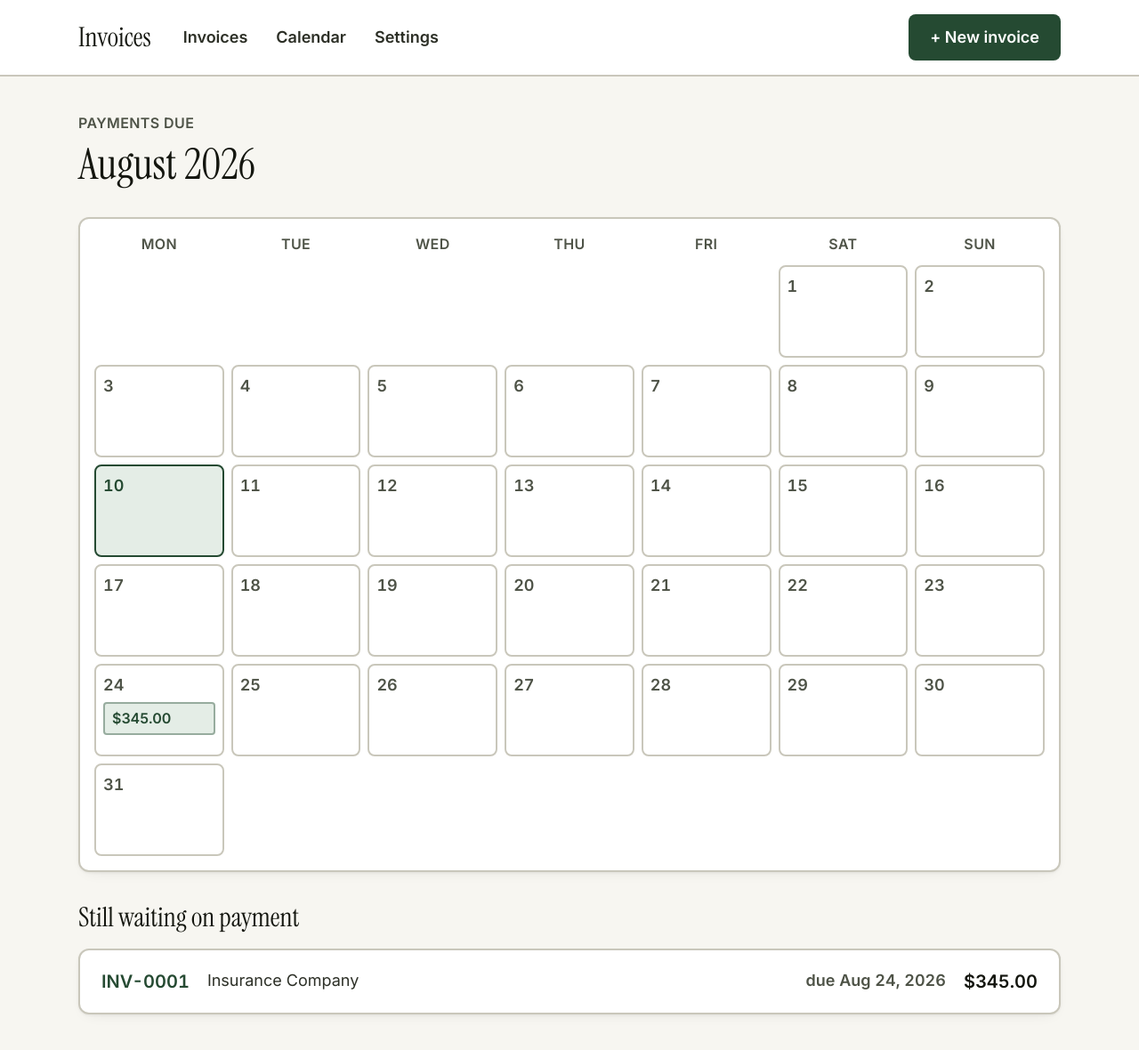
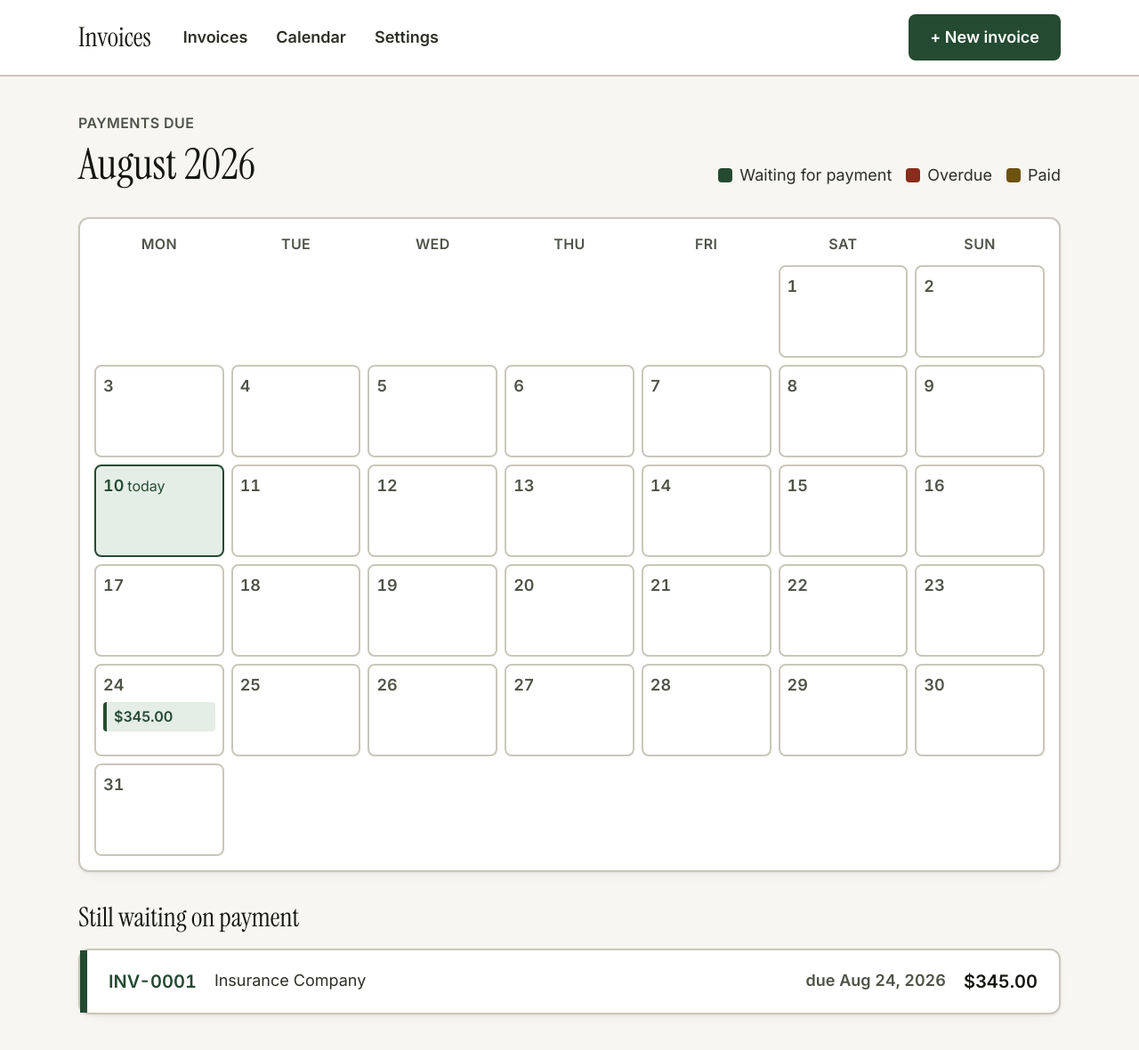
Before and after one commit to SacredRebel/invoice-template, a Next.js app: page /calendar in a window 1280 px wide. Shown: the whole page at 89% size. Built offline with nearby package versions, Linux system fonts and the light colour scheme.

Commit message:
polish: consistent status colours + accent bars

```diff
--- a/app/calendar/page.tsx
+++ b/app/calendar/page.tsx
@@ -1,10 +1,11 @@
 import Link from "next/link";
 import { getInvoices, getBusiness } from "@/lib/data";
 import { money, prettyDate, todayISO, isOverdue } from "@/lib/format";
-import { total } from "@/lib/types";
+import { balanceDue } from "@/lib/types";
 
 export const dynamic = "force-dynamic";
 const DAYS = ["Mon", "Tue", "Wed", "Thu", "Fri", "Sat", "Sun"];
+const owed = (i: any) => balanceDue(i.items, i.taxRate, i.discount, i.depositPaid);
 
 export default async function CalendarPage() {
   const [invoices, business] = await Promise.all([getInvoices(), getBusiness()]);
@@ -23,13 +24,28 @@ export default async function CalendarPage() {
     .filter((i) => i.status !== "paid" && i.status !== "draft")
     .sort((a, b) => a.dueDate.localeCompare(b.dueDate));
 
+  const key = [
+    { c: "bg-green", l: "Waiting for payment" },
+    { c: "bg-red",   l: "Overdue" },
+    { c: "bg-gold",  l: "Paid" },
+  ];
+
   return (
     <div className="space-y-8">
+      <div className="flex flex-wrap items-end justify-between gap-4">
         <div>
           <p className="label">Payments due</p>
           <h1 className="mt-2 font-display text-4xl text-ink">
             {first.toLocaleDateString("en-US", { month: "long", year: "numeric", timeZone: "UTC" })}
           </h1>
+        </div>
+        <ul className="flex flex-wrap gap-4">
+          {key.map((k) => (
+            <li key={k.l} className="flex items-center gap-2 text-base text-body">
+              <span className={`h-4 w-4 rounded ${k.c}`} aria-hidden />{k.l}
+            </li>
+          ))}
+        </ul>
       </div>
 
       <div className="panel overflow-x-auto p-4">
@@ -44,15 +60,17 @@ export default async function CalendarPage() {
             return (
               <div key={iso} className={`min-h-[104px] rounded-lg border-2 p-2
                 ${isToday ? "border-green bg-mint" : "border-line bg-card"}`}>
-                <div className={`tnum text-base font-semibold ${isToday ? "text-green" : "text-soft"}`}>{day}</div>
+                <div className={`tnum text-base font-semibold ${isToday ? "text-green" : "text-soft"}`}>
+                  {day}{isToday && <span className="ml-1 text-sm font-normal">today</span>}
+                </div>
                 <div className="mt-1 space-y-1">
                   {due.map((inv) => (
                     <Link key={inv.id} href={`/invoices/${inv.id}`}
-                          className={`block truncate rounded border-2 px-2 py-1 text-sm font-semibold
-                            ${inv.status === "paid" ? "border-gold/40 bg-gold2 text-gold"
-                              : isOverdue(inv.dueDate, inv.status) ? "border-red/40 bg-red2 text-red"
-                              : "border-green/40 bg-mint text-green"}`}>
-                      {money(total(inv.items, inv.taxRate), cur)}
+                          className={`block truncate rounded border-l-4 px-2 py-1 text-sm font-semibold
+                            ${inv.status === "paid" ? "border-l-gold bg-gold2 text-gold"
+                              : isOverdue(inv.dueDate, inv.status) ? "border-l-red bg-red2 text-red"
+                              : "border-l-green bg-mint text-green"}`}>
+                      {money(owed(inv), cur)}
                     </Link>
                   ))}
                 </div>
@@ -68,20 +86,21 @@ export default async function CalendarPage() {
           <p className="panel p-7 text-lg text-body">Everything is paid.</p>
         ) : (
           <div className="panel divide-y-2 divide-line">
-            {waiting.map((inv) => (
+            {waiting.map((inv) => {
+              const late = isOverdue(inv.dueDate, inv.status);
+              return (
                 <Link key={inv.id} href={`/invoices/${inv.id}`}
-                    className="flex flex-wrap items-center gap-x-5 gap-y-1 px-6 py-5 hover:bg-mint/60">
+                      className={`flex flex-wrap items-center gap-x-5 gap-y-1 border-l-8 px-6 py-5
+                        ${late ? "border-l-red" : "border-l-green"} hover:bg-mint/50`}>
                   <span className="tnum text-lg font-semibold text-green">{inv.number}</span>
                   <span className="flex-1 text-base text-body">{inv.clientSnapshot?.name}</span>
-                <span className={`tnum text-base font-semibold
-                  ${isOverdue(inv.dueDate, inv.status) ? "text-red" : "text-soft"}`}>
+                  <span className={`tnum text-base font-semibold ${late ? "text-red" : "text-soft"}`}>
                     due {prettyDate(inv.dueDate)}
                   </span>
-                <span className="tnum text-lg font-semibold text-ink">
-                  {money(total(inv.items, inv.taxRate), cur)}
-                </span>
+                  <span className="tnum text-lg font-semibold text-ink">{money(owed(inv), cur)}</span>
                 </Link>
-            ))}
+              );
+            })}
           </div>
         )}
       </section>
```
Lines whose indentation alone changed are shown as unchanged.
